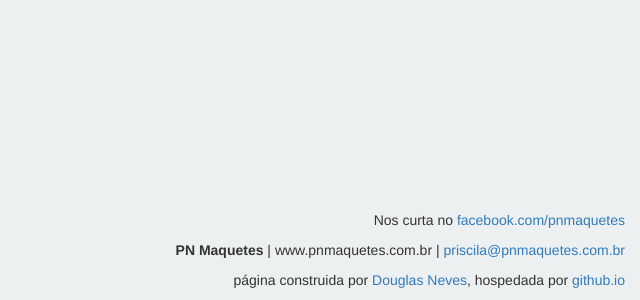
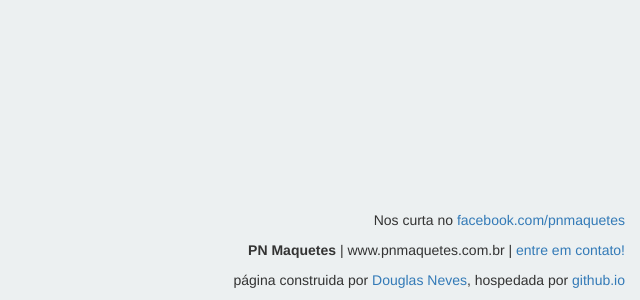
Before and after one commit to dougneves/br.com.pnmaquetes, a website: page index.html in a window 1280 px wide. Shown: the part 5715-6015 px from the top of the page, without its empty margins (640-1280 px from the left). Drawn offline with nearby package versions, Linux system fonts and the light colour scheme.

Commit message:
changing email address

```diff
--- a/index.html
+++ b/index.html
@@ -113,7 +113,7 @@
     </section>
     <footer>
       <p>Nos curta no <a href="https://www.facebook.com/PNmaquetes/">facebook.com/pnmaquetes</a></p>
-      <p><strong>PN Maquetes</strong> | www.pnmaquetes.com.br | <a href="mailto:priscila@pnmaquetes.com.br">priscila@pnmaquetes.com.br</a></p>
+      <p><strong>PN Maquetes</strong> | www.pnmaquetes.com.br | <a href="mailto:petermann.priscila@gmail.com">entre em contato!</a></p>
 	  <p>página construida por <a href="http://dougneves.github.io">Douglas Neves</a>, hospedada por <a href="http://github.io">github.io</a></p>
     </footer>
   </div>
```
